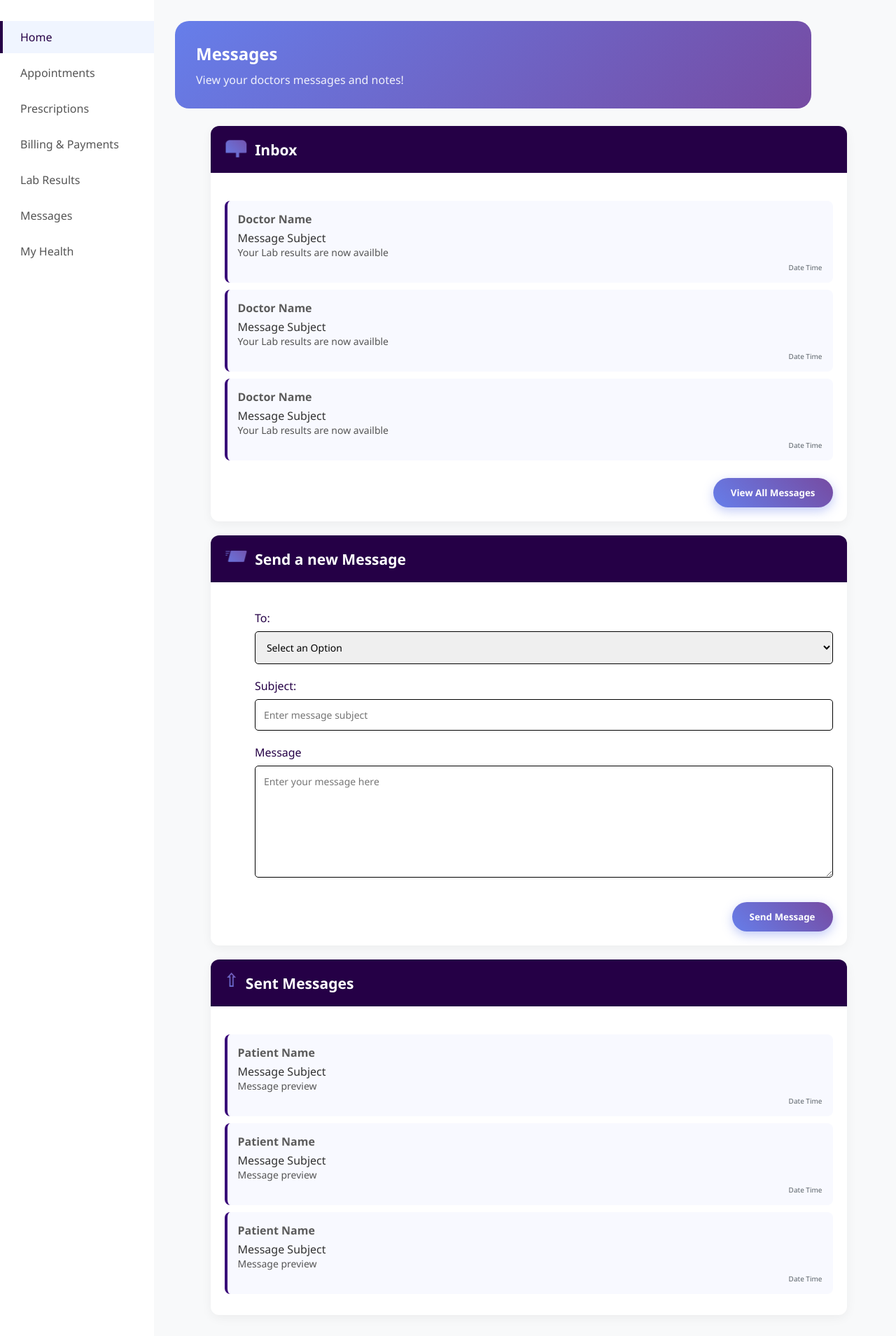
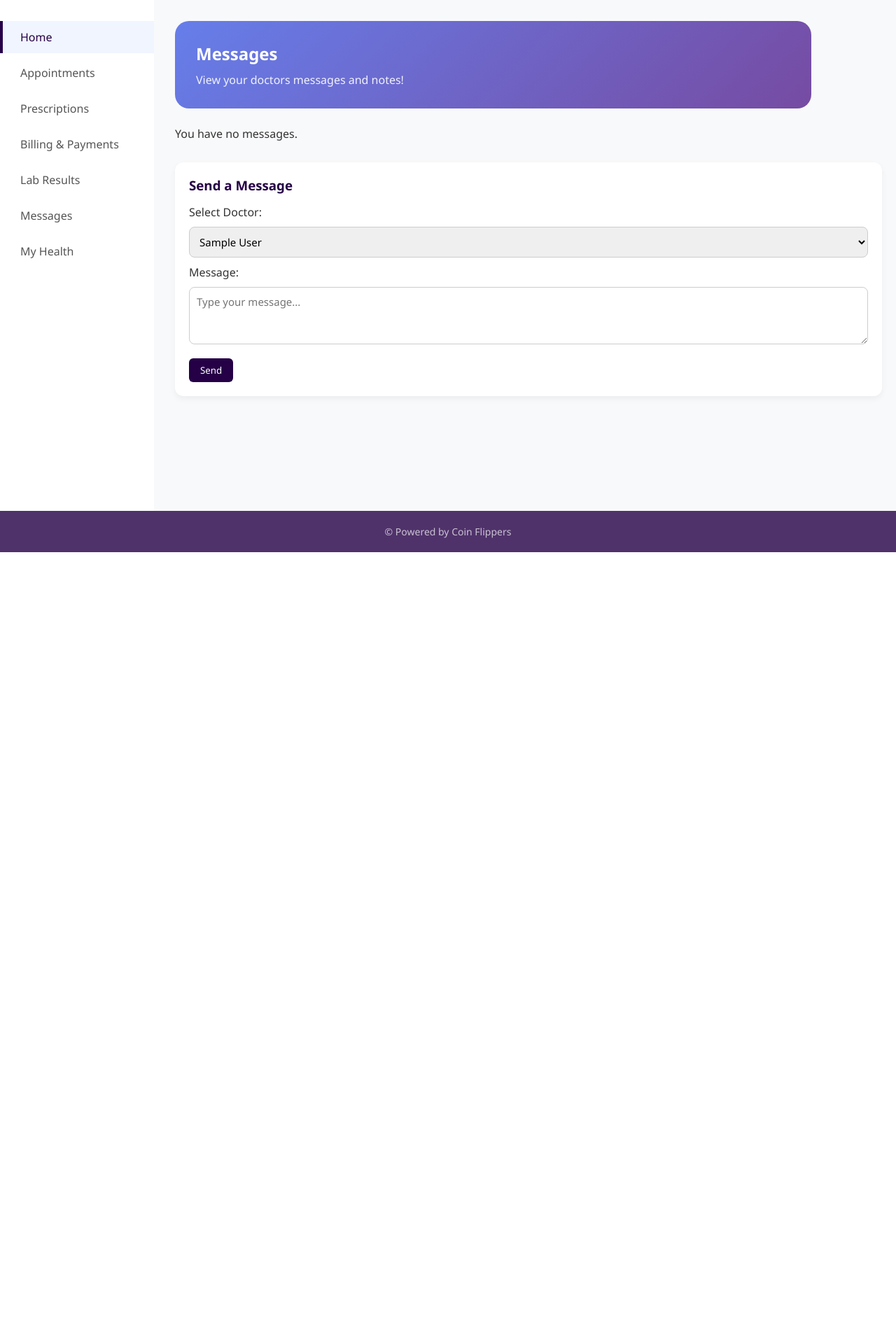
Before and after one commit to gfj2e/Patient_Management_Database, a Python web app: template app/patient/templates/messages.html in a window 1280 px wide. Shown: the part 66-1975 px from the top of the page at 70% size. After the commit the page ends 855 px from the top, so only its background shows below. Run offline with Jinja, Linux system fonts and the light colour scheme; the template is opened without the code that fills it: most values are stand-ins (such as "Sample title", 1, 10 or a date in 2020).

Commit message:
Added messaging functions to routes.py and converted the hard code messages to message functionality on patient side.

```diff
--- a/app/database/connection.py
+++ b/app/database/connection.py
@@ -70,7 +70,7 @@
 
 
 from flask_sqlalchemy import SQLAlchemy
-from google.cloud.sql.connector import Connector
+# from google.cloud.sql.connector import Connector
 import os
 from dotenv import load_dotenv
 
@@ -78,7 +78,7 @@ from dotenv import load_dotenv
 load_dotenv()
 
 # Initialize Google Cloud connector and SQLAlchemy
-connector = Connector()
+# connector = Connector()
 db = SQLAlchemy()
 
 # Environment variables from .env
@@ -118,7 +118,7 @@ def init_connection_engine(app):
         # anlee local
         # app.config['SQLALCHEMY_DATABASE_URI'] = "mysql+pymysql://root:Hien2003!!@127.0.0.1:3306/patient_mgmt"
         # heather local
-        app.config['SQLALCHEMY_DATABASE_URI'] = "mysql+pymysql://root@127.0.0.1:3306/patient_mgmt"
+        # app.config['SQLALCHEMY_DATABASE_URI'] = "mysql+pymysql://root@127.0.0.1:3306/patient_mgmt"
 
 
 
--- a/app/patient/templates/messages.html
+++ b/app/patient/templates/messages.html
@@ -58,108 +58,63 @@
 
             <div class="content">
                 <div class="welcome-section-patient">
-                    <div class="welcome-message">Messages</div>
-                    <div class="welcome-subtitle">View your doctors messages and notes!</div>
+                    <div class = "welcome-message">Messages</div>
+                    <div class = "welcome-subtitle">View your doctors messages and notes!</div>
                 </div>
 
-                <div class="dashboard-container">
-                    <div class="dashboard-vertical">
-                        <div class="dashboard-card">
-                            <div class="card-header">
-                                <div class="card-icon-patient">📭</div><h3>Inbox</h3>
-                            </div>
-                            <div class="card-content">
-                                <div class="message-list">
-                                    <div class="message-item">
-                                        <div class="message-sender">Doctor Name</div>
-                                        <div class="message-subject">Message Subject</div>
-                                        <div class="message-preview">Your Lab results are now availble</div>
-                                        <div class="message-time">Date Time</div>
-                                    </div>
-
-                                    <div class="message-item">
-                                        <div class="message-sender">Doctor Name</div>
-                                        <div class="message-subject">Message Subject</div>
-                                        <div class="message-preview">Your Lab results are now availble</div>
-                                        <div class="message-time">Date Time</div>
-                                    </div>
-
-                                    <div class="message-item">
-                                        <div class="message-sender">Doctor Name</div>
-                                        <div class="message-subject">Message Subject</div>
-                                        <div class="message-preview">Your Lab results are now availble</div>
-                                        <div class="message-time">Date Time</div>
-                                    </div>
-                                </div>
-
-                                <div class="card-action">
-                                    <button class="glow-btn">View All Messages</button>
-                                </div>
+                <div class = "messages-container">
+                    {% if messages %}
+                        {% set grouped = {} %}
+                        {% for msg in messages %}
+                            {% set doctor_id = msg.doctor.doctor_id %}
+                            {% if grouped.setdefault(doctor_id, []) %}
+                                {% set _ = grouped[doctor_id].append(msg) %}
+                            {% else %}
+                                {% set grouped = grouped.update({doctor_id: [msg]}) %}
+                            {% endif %}
+                        {% endfor %}
+            {% for pid, msgs in grouped.items() %}
+                <div class = "doctor-message-group">
+                    <h3 class = "doctor-name">{{ msgs[0].doctor.first_name }} {{ msgs[0].doctor.last_name }}</h3>
+                    {% for msg in msgs %}
+                        <div class = "message {{ 'sent' if msg.sender_type == 'patient' else 'received' }}">
+                            <div class = "bubble">
+                                <span class = "label">
+                                    {{ 'Sent' if msg.sender_type == 'patient' else 'Received' }}
+                                </span>
+                                {{ msg.content }}
                             </div>
                         </div>
+                    {% endfor %}
+                </div>
+            {% endfor %}
+        {% else %}
+            <p> You have no messages. </p>
+        {% endif %}
+                </div>
+                <div class = "send-message-section">
+                    <h3>Send a Message</h3>
+                    <form method = "POST" action = "{{ url_for('patient.send_message') }}">
+                        <label for = "doctor_id">Select Doctor:</label>
+                        <select name = "doctor_id" id  = "doctor_id" required>
+                            {% for doctor in doctors %}
+                                <option value = "{{ doctor.doctor_id }}">
+                                    {{ doctor.first_name }} {{ doctor.last_name }}
+                                </option>
+                            {% endfor %}
+                        </select>
 
-                        <div class="dashboard-card">
-                            <div class="card-header">
-                                <div class="card-icon-patient">📨</div>
-                                <h3>Send a new Message</h3>
-                            </div>
-                            <div class="card-content">
-                                <div class="message-form">
-                                    <div class="form-group">
-                                        <label for="recipient">To:</label>
-                                        <select id="recipient" class="form-select">
-                                            <option value="">Select an Option</option>
-                                            <option value="doctor1">Doctor1</option>
-                                            <option value="doctor2">Doctor2</option>
-                                            <option value="doctor3">Doctor3</option>
-                                        </select>
-                                    </div>
-                                    <div class="form-group">
-                                        <label for="subject">Subject:</label>
-                                        <input type="text" id="subject" class="input-subject" placeholder="Enter message subject" required>
-                                    </div>
-                                    <div class="form-group">
-                                        <label for="message">Message</label>
-                                        <textarea id="message" class="input-message" placeholder="Enter your message here" rows="6" required></textarea>
-                                    </div>
-                                    <div class="card-action">
-                                        <button class="glow-btn">Send Message</button>
-                                    </div>
-                                </div>
-                            </div>
-                        </div>
+                        <label for = "content">Message:</label>
+                        <textarea name = "content" id = "content" rows = "3" placeholder = "Type your message..." required></textarea>
 
-                        <div class="dashboard-card">
-                            <div class="card-header">
-                                <div class="card-icon-patient">⇧</div>
-                                <h3>Sent Messages</h3>
-                            </div>
-                            <div class="card-content">
-                                <div class="message-list">
-                                    <div class="message-item">
-                                        <div class="message-sender">Patient Name</div>
-                                        <div class="message-subject">Message Subject</div>
-                                        <div class="message-preview">Message preview </div>
-                                        <div class="message-time">Date Time</div>
-                                    </div>
+                        <button type = "submit" class = "btn-primary">Send</button>
+                    </form>
+                </div>
+                    </div>
+                </div>
 
-                                    <div class="message-item">
-                                        <div class="message-sender">Patient Name</div>
-                                        <div class="message-subject">Message Subject</div>
-                                        <div class="message-preview">Message preview </div>
-                                        <div class="message-time">Date Time</div>
-                                    </div>
-
-                                    <div class="message-item">
-                                        <div class="message-sender">Patient Name</div>
-                                        <div class="message-subject">Message Subject</div>
-                                        <div class="message-preview">Message preview </div>
-                                        <div class="message-time">Date Time</div>
-                                    </div>
-                                </div>
-                            </div>
-                        </div>
-                    </div>
+                <div class = "footer">
+                    <div>© Powered by Coin Flippers</div>
                 </div>
             </div>
         </div>
```
Also changed, not shown: app/patient/routes.py (+37 -3 lines), usernames_passwords.csv (+60 -60 lines).
